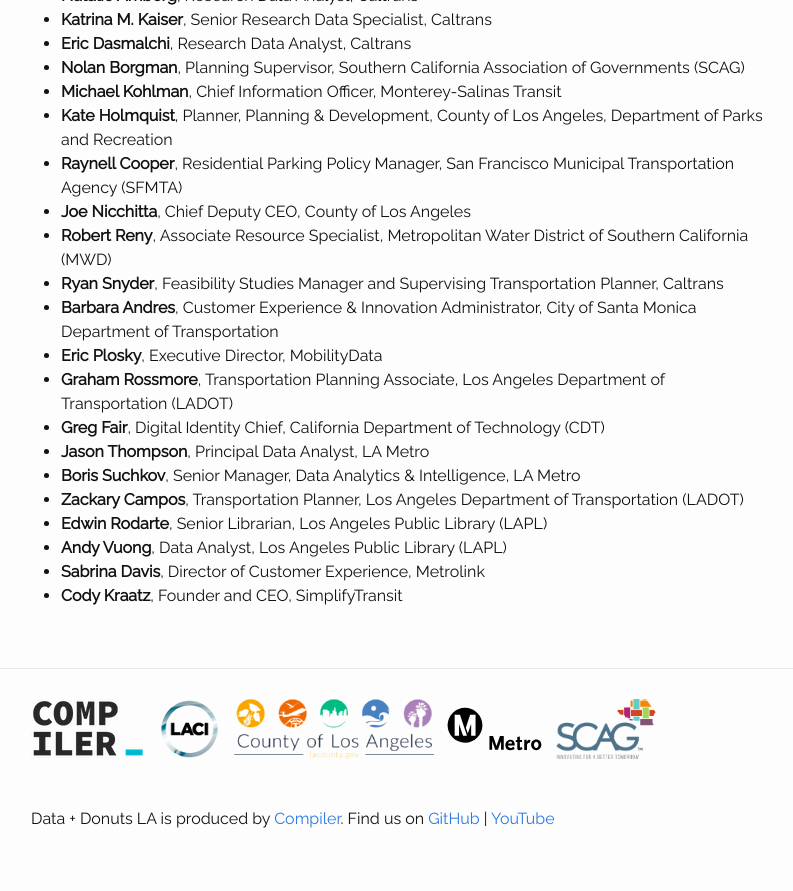
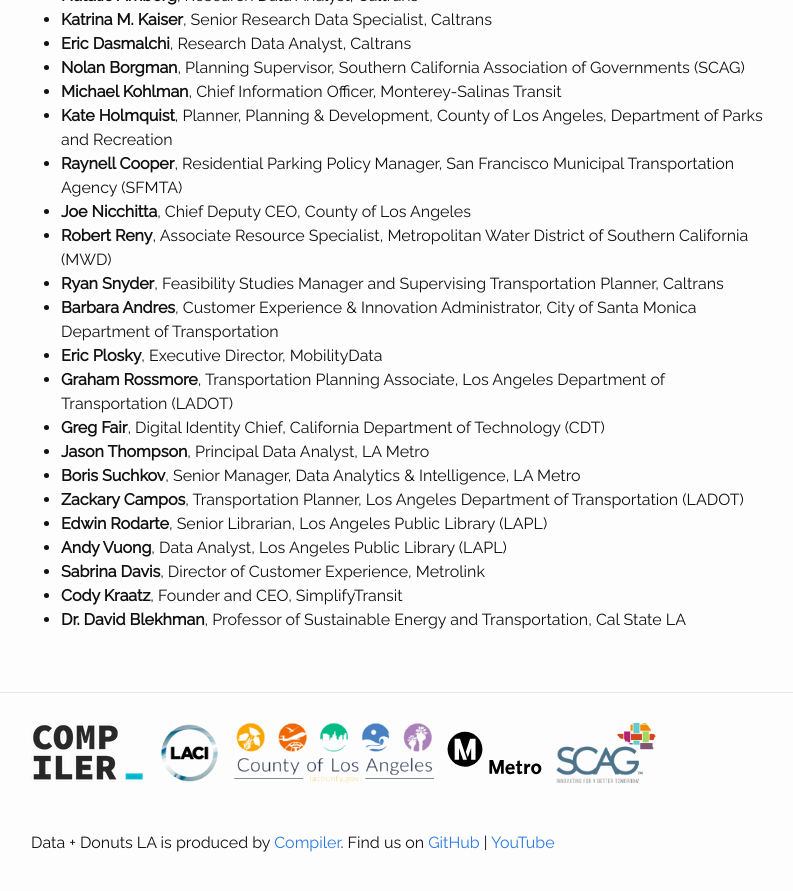
Before and after one commit to compilerla/data-donuts, a Jekyll site: the page built from src/about.md, in a window 1280 px wide and 900 px high, scrolled down 2961 px. Shown: the top 891 px of the window, without its empty margins (239-1032 px from the left). Built offline with Jekyll 4.4.1, drawn with Linux system fonts in a browser that asks for light colours.

Commit message:
add speaker to speaker list

```diff
--- a/src/_data/speakers.yml
+++ b/src/_data/speakers.yml
@@ -426,3 +426,9 @@
   photo: "../images/cody-kraatz.jpg"
   title: "Founder and CEO"
   org: "SimplifyTransit"
+
+Dr. David Blekhman:
+  name: "Dr. David Blekhman"
+  photo: "../images/david-blekhman.jpg"
+  title: "Professor of Sustainable Energy and Transportation"
+  org: "Cal State LA"
```
